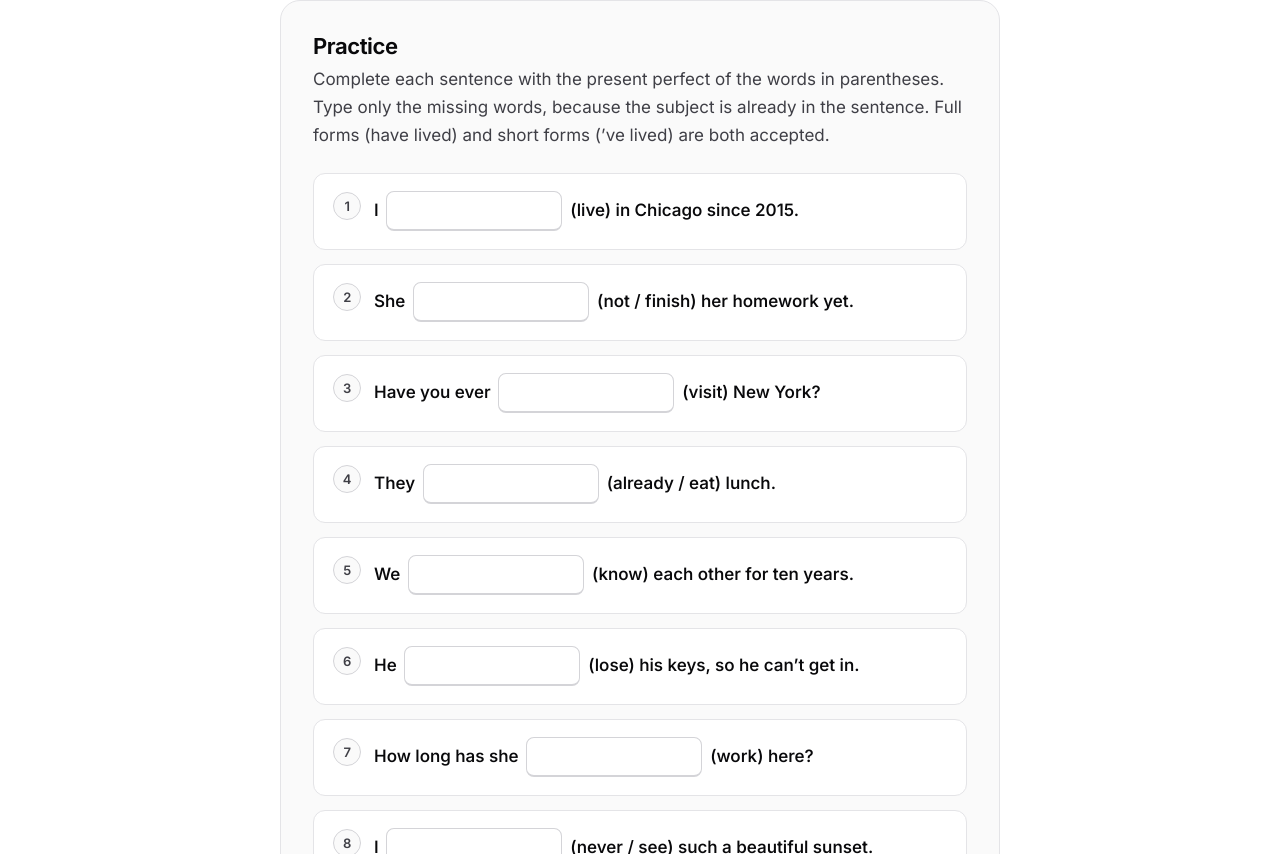
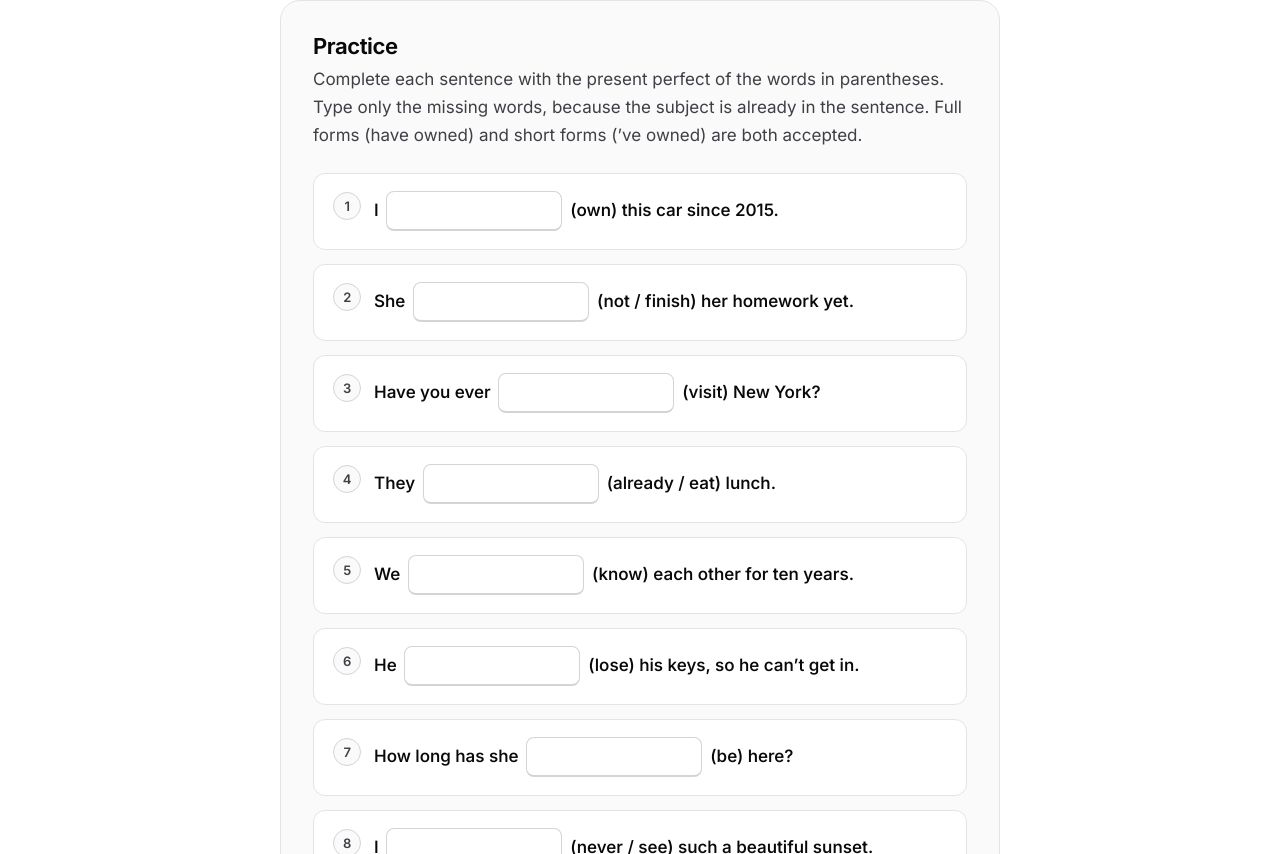
Before and after one commit to MortezaMirmojarabian/MortezaMirmojarabian.github.io, a Jekyll site: the page built from _posts/2026-10-27-present-perfect-fill-in-the-blanks.md, in a window 1280 px wide and 1400 px high, scrolled down 455 px. Shown: the part 191-1045 px from the top of the window. Built offline with Jekyll 4.4.1, drawn with Linux system fonts in a browser that asks for light colours.

Commit message:
Add files via upload

```diff
--- a/_posts/2026-10-27-present-perfect-fill-in-the-blanks.md
+++ b/_posts/2026-10-27-present-perfect-fill-in-the-blanks.md
@@ -7,11 +7,11 @@ tags: [grammar, tenses, present perfect]
 level: B1
 exercise:
   kind: fill
-  instructions: "Complete each sentence with the present perfect of the words in parentheses. Type only the missing words, because the subject is already in the sentence. Full forms (have lived) and short forms ('ve lived) are both accepted."
+  instructions: "Complete each sentence with the present perfect of the words in parentheses. Type only the missing words, because the subject is already in the sentence. Full forms (have owned) and short forms ('ve owned) are both accepted."
   questions:
-    - q: "I ___ (live) in Chicago since 2015."
-      answer: ["have lived", "'ve lived", "have been living", "'ve been living"]
-      explain: "*Since 2015* shows a situation that started in the past and continues now, so we use the present perfect. *Have been living* is also correct."
+    - q: "I ___ (own) this car since 2015."
+      answer: ["have owned", "'ve owned"]
+      explain: "*Since 2015* shows a situation that started in the past and continues now, so we use the present perfect."
     - q: "She ___ (not / finish) her homework yet."
       answer: ["has not finished", "hasn't finished"]
       explain: "*Yet* in a negative sentence goes with the present perfect: *has not (hasn't) finished*. British English also says *She's not finished*, but in American English we say *hasn't finished*."
@@ -27,9 +27,9 @@ exercise:
     - q: "He ___ (lose) his keys, so he can't get in."
       answer: ["has lost", "'s lost"]
       explain: "The past event has a result now (he cannot get in), so we use the present perfect."
-    - q: "How long has she ___ (work) here?"
-      answer: ["worked", "been working"]
-      explain: "*How long* + *has she* + past participle (*worked*) or *been working*. Both mean she still works here."
+    - q: "How long has she ___ (be) here?"
+      answer: "been"
+      explain: "*How long* asks about a situation that continues until now. *Be* is irregular: *be*, *was*, *been*, so we say *has been*."
     - q: "I ___ (never / see) such a beautiful sunset."
       answer: ["have never seen", "'ve never seen"]
       explain: "*Never* goes between *have* and the past participle. We use it for experiences in a lifetime."
```
